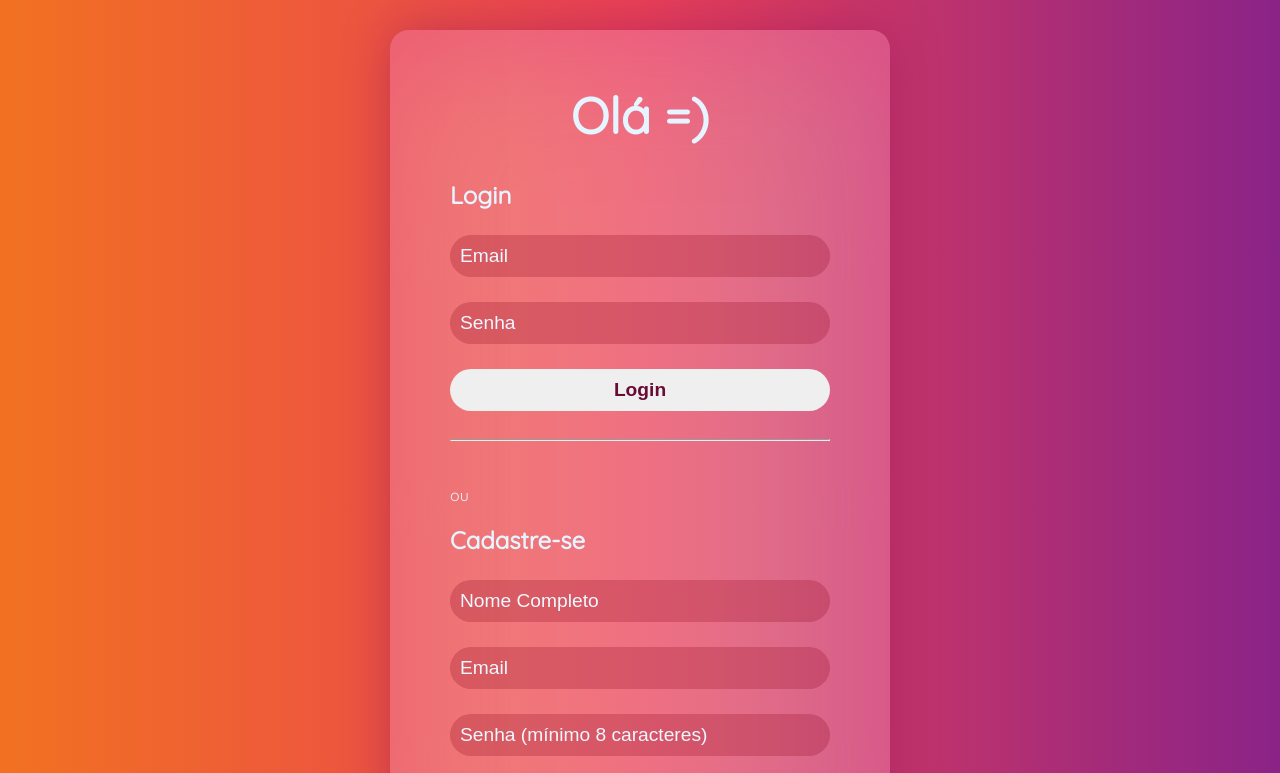
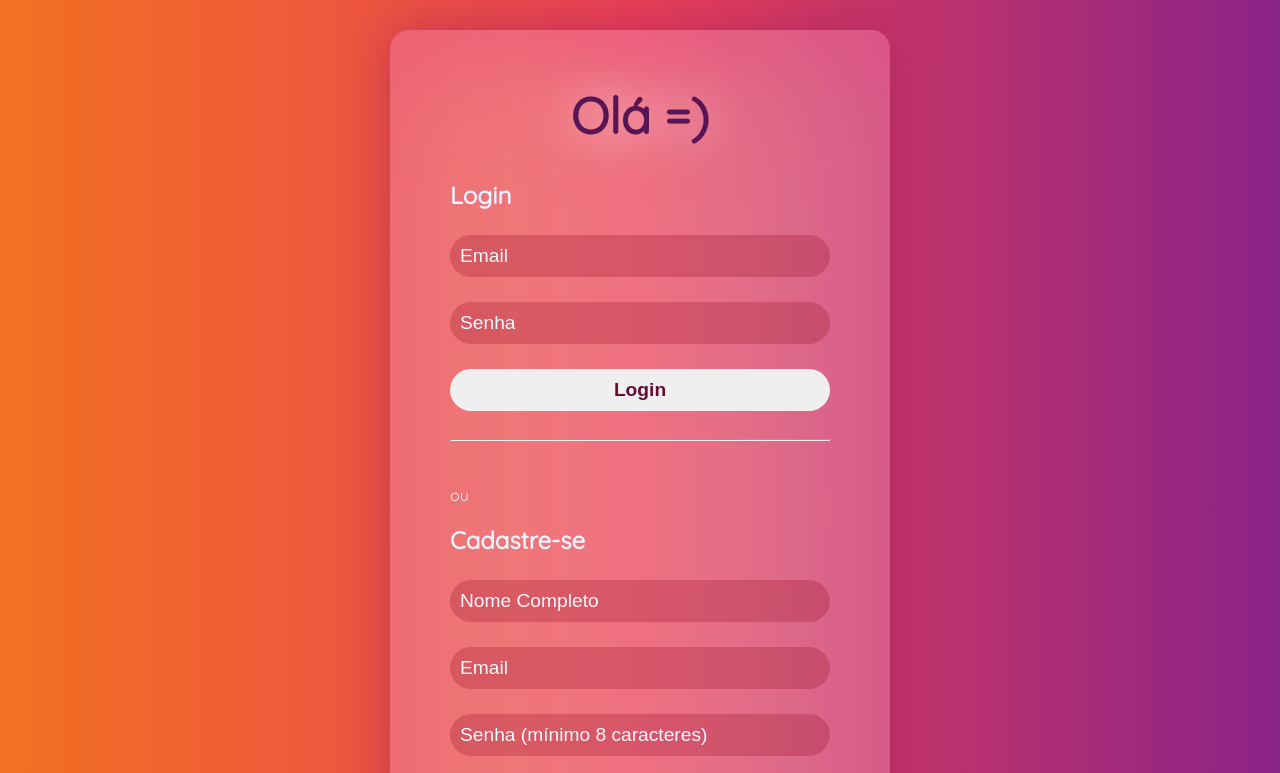
Before and after one commit to raphaelmendonnca/login-page, a plain HTML site: page index.html in a window 1280 px wide. In both pictures the pointer is over the element "Olá =)". Shown: the top 773 px of the page. Drawn offline with Linux system fonts and the light colour scheme.

Commit message:
alteracoes

```diff
--- a/index.html
+++ b/index.html
@@ -2,6 +2,7 @@
 <html>
     <head>
         <meta charset="UTF-8">
+        <meta name="viewport" content="width=device-width, initial-scale=1">
         <title>Tela de Login</title>
         <link rel="stylesheet" href="style.css"></style>
         <link rel="preconnect" href="https://fonts.gstatic.com">
--- a/style.css
+++ b/style.css
@@ -15,6 +15,15 @@ body {
 .title {
     text-align: center;
     font-size: 50px;
+    text-shadow: 0 0 10px #581556;
+    transition: 200ms;
+}
+
+.title:hover {
+    transition: 200ms;
+    color: #581556;
+    text-align: center;
+    text-shadow: 0 0 50px #FFF;
 }
 
 .content {
@@ -64,11 +73,12 @@ button {
     font-size: 120%;
     color: rgb(105, 12, 51);
     outline-style: none;
+    transition: 200ms;
 }
 
 button:hover {
-    background: -webkit-linear-gradient(to right, #E94057, #972467);  /* Chrome 10-25, Safari 5.1-6 */
-    background: linear-gradient(to right, #E94057, #972467); /* W3C, IE 10+/ Edge, Firefox 16+, Chrome 26+, Opera 12+, Safari 7+ */
+    transition: 200ms;
+    background-color: #8a235f;
     color: #fff;
 }
 
@@ -80,6 +90,6 @@ button:hover {
     color:aliceblue;
   }
 
-  ::-ms-input-placeholder {
+::-ms-input-placeholder {
     color:aliceblue;
   }
```
